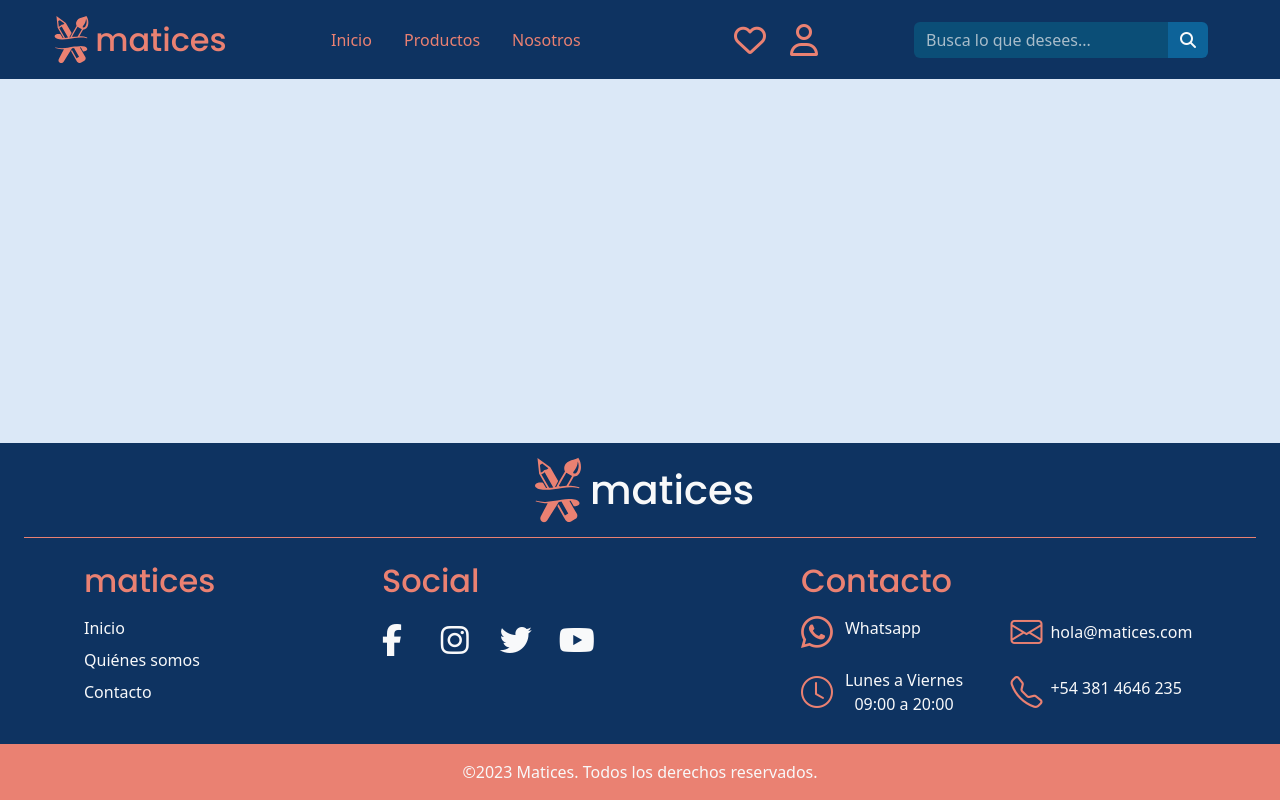
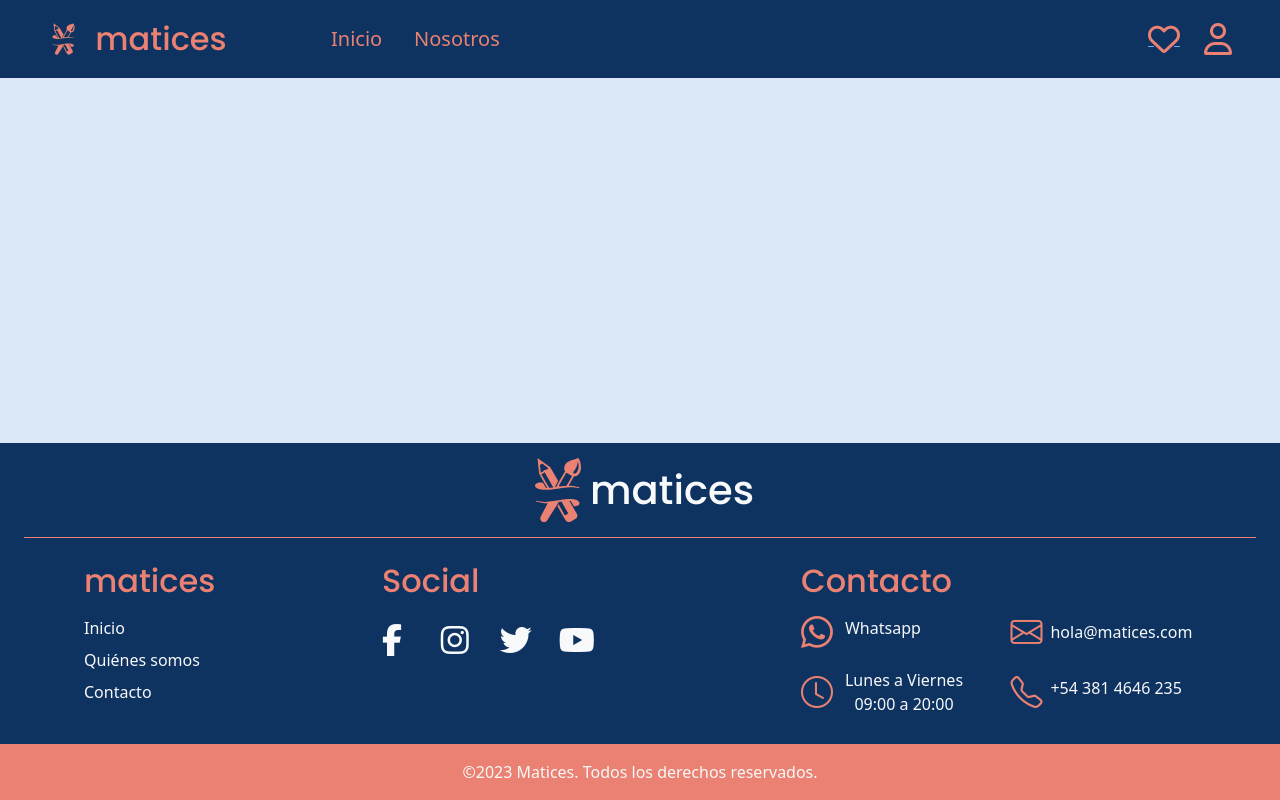
Before and after one commit to lucasecapdevila/matices, a plain HTML site: page pages/detalleProducto.html in a window 1280 px wide. Drawn offline with nearby package versions, Linux system fonts and the light colour scheme.

Commit message:
se corrige navbar

```diff
--- a/pages/detalleProducto.html
+++ b/pages/detalleProducto.html
@@ -45,7 +45,7 @@
           >
             <img
               src="../img/Icono_Matices_Rosa.svg"
-              class="img-fluid"
+              class="img-fluid me-3"
               alt="Logo Matices"
             />
           </a>
@@ -54,25 +54,7 @@
             href="../index.html"
             >matices</a
           >
-          <form class="d-flex ms-auto me-4 order-lg-1" role="search">
-            <div class="input-group">
-              <input
-                type="search"
-                class="form-control d-none d-md-block bg-AzulMatices border border-0"
-                id="inputBuscarNavbar"
-                placeholder="Busca lo que desees..."
-                aria-label="Busca lo que desees..."
-                aria-describedby="botonBuscar"
-              />
-              <button
-                class="btn btn-outline-secondary bg-AzulClaro border border-0"
-                type="button"
-                id="botonBuscar"
-              >
-                <i class="fa-solid fa-magnifying-glass text-light"></i>
-              </button>
-            </div>
-          </form>
+
           <button
             class="navbar-toggler"
             type="button"
@@ -82,47 +64,44 @@
             aria-expanded="false"
             aria-label="Toggle navigation"
           >
-            <span class="navbar-toggler-icon"></span>
+            <span class="navbar-toggler-icon fs-6"></span>
           </button>
           <div
-            class="collapse navbar-collapse text-center mx-lg-5 px-lg-5"
+            class="collapse navbar-collapse text-center ms-lg-5 ps-lg-5"
             id="navbarLibreriaMatices"
           >
-            <ul class="navbar-nav me-auto my-2 mb-lg-0">
+            <ul class="navbar-nav me-auto my-2 mb-lg-0" id="lista-navbar">
               <li class="nav-item ms-auto mb-2 m-lg-0">
                 <a
-                  class="hvr-underline-from-left nav-link tx-RosaMatices"
+                  class="hvr-underline-from-left nav-link tx-RosaMatices fs-5"
                   href="../index.html"
                   >Inicio</a
                 >
               </li>
               <li class="nav-item ms-auto mb-2">
                 <a
-                  class="hvr-underline-from-left nav-link mx-lg-3 tx-RosaMatices"
-                  href="#"
-                  >Productos</a
-                >
-              </li>
-              <li class="nav-item ms-auto mb-2">
-                <a
-                  class="hvr-underline-from-left nav-link tx-RosaMatices"
-                  href="#"
+                  class="hvr-underline-from-left nav-link mx-lg-3 tx-RosaMatices fs-5"
+                  href="./nosotros.html"
                   >Nosotros</a
                 >
               </li>
             </ul>
             <ul class="navbar-nav mb-2 mb-lg-0">
               <li class="hvr-grow nav-item ms-auto mb-4 mb-lg-0 me-lg-4">
-                <i
-                  class="fa-regular fa-heart fa-2xl d-none d-lg-inline tx-RosaMatices"
-                ></i>
-                <p class="m-0 d-lg-none tx-RosaMatices">Favoritos</p>
+                <a href="./error404.html" class="unstyled-Link"
+                  ><i
+                    class="fa-regular fa-heart fa-2xl d-none d-lg-inline tx-RosaMatices"
+                  ></i>
+                  <p class="m-0 d-lg-none tx-RosaMatices">Favoritos</p></a
+                >
               </li>
               <li class="hvr-grow nav-item ms-auto">
-                <i
-                  class="fa-regular fa-user fa-2xl d-none d-lg-inline tx-RosaMatices"
-                ></i>
-                <p class="m-0 d-lg-none tx-RosaMatices">Iniciar sesión</p>
+                <a href="./login.html" class="unstyled-Link"
+                  ><i
+                    class="fa-regular fa-user fa-2xl d-none d-lg-inline tx-RosaMatices"
+                  ></i>
+                  <p class="m-0 d-lg-none tx-RosaMatices">Iniciar sesión</p></a
+                >
               </li>
             </ul>
           </div>
@@ -283,6 +262,7 @@
       integrity="sha384-C6RzsynM9kWDrMNeT87bh95OGNyZPhcTNXj1NW7RuBCsyN/o0jlpcV8Qyq46cDfL"
       crossorigin="anonymous"
     ></script>
+    <script src="../js/navbar.js"></script>
     <script src="../js/detalleProducto.js"></script>
   </body>
 </html>
```
